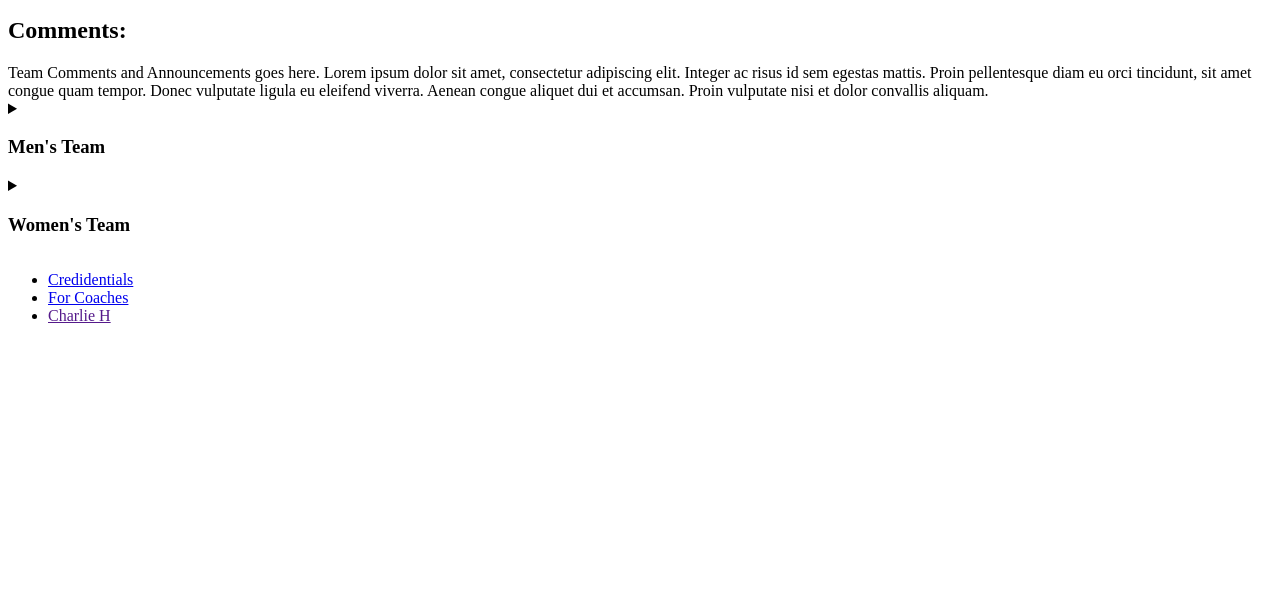
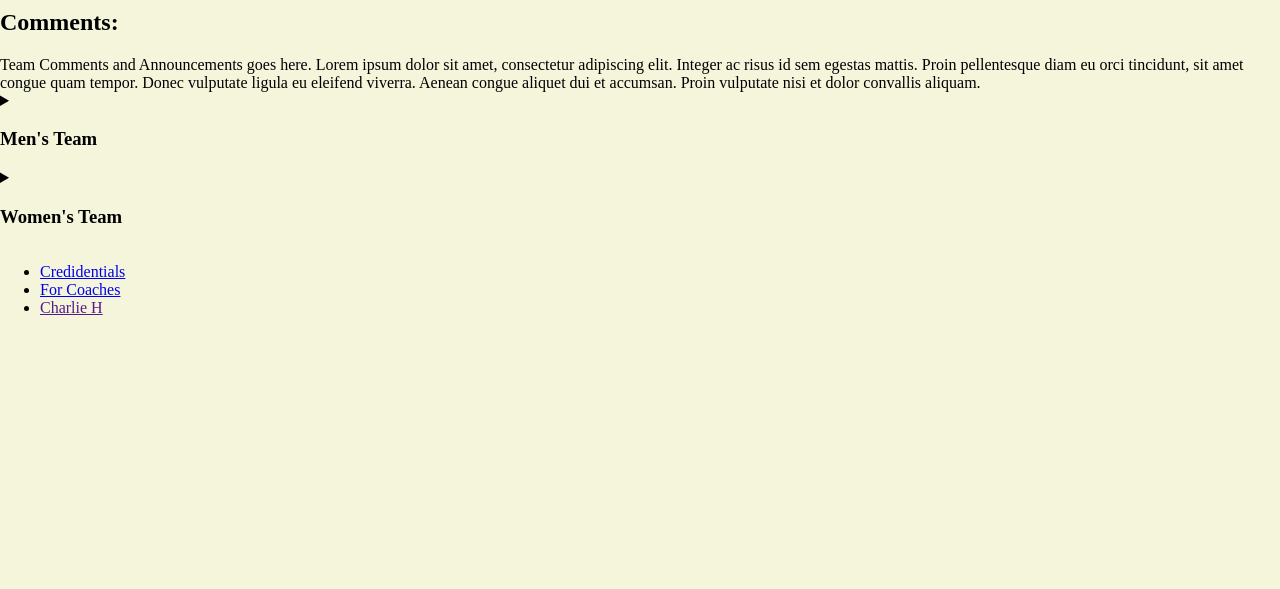
Before and after one commit to Charlie-H7/SI339-cdp3, a plain HTML site: page index.html in a window 1280 px wide. Shown: the part 211-800 px from the top of the page. Drawn offline with Linux system fonts and the light colour scheme.

Commit message:
Add files via upload

```diff
--- a/index.html
+++ b/index.html
@@ -5,7 +5,7 @@
     <meta charset="UTF-8">
     <meta name="viewport" content="width=device-width, initial-scale=1.0">
     <title>Deliverable</title> <!--Title TK-->
-
+    <link rel="stylesheet" type="text/css" href="../css/style.css">
     <link rel="icon" type="images/icon.png" href="images/icon.png">
 
 </head>
```
